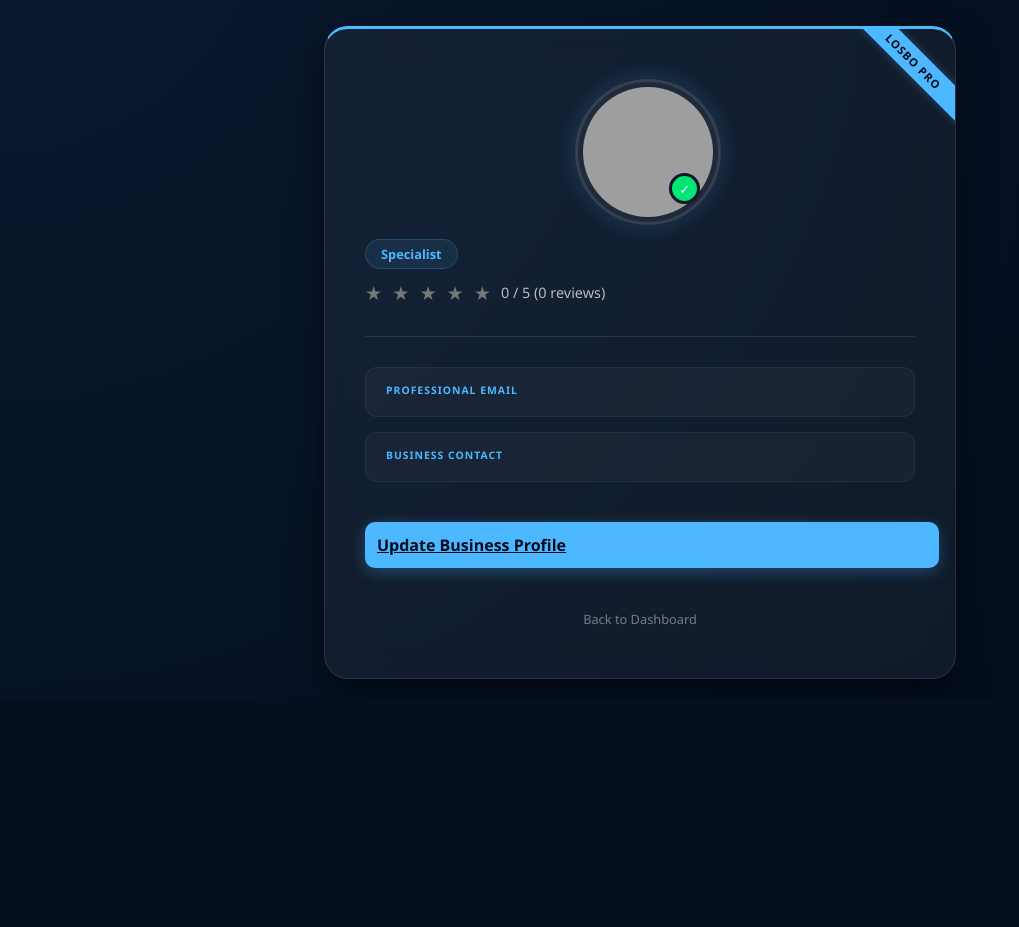
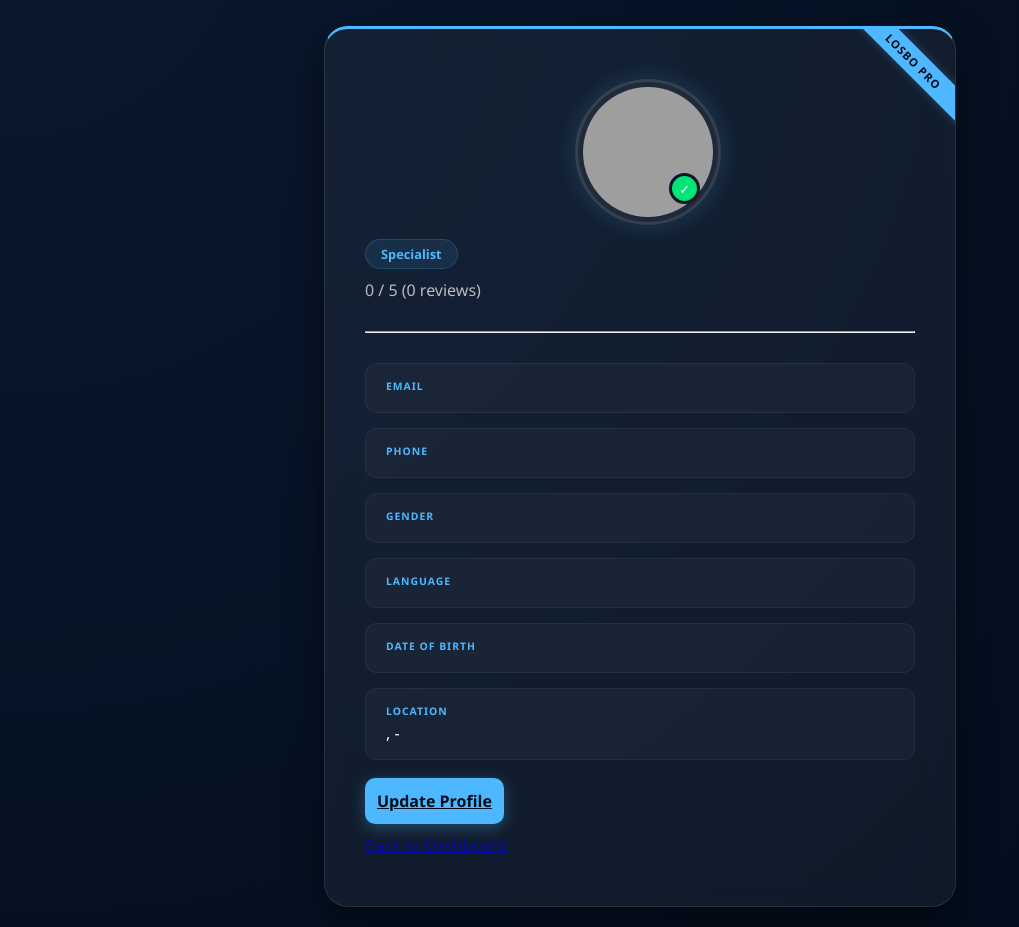
Before and after one commit to gauravikamat77/LOSBO, a PHP site: page /losbo/profile.php in a window 1280 px wide. Shown: the part 114-1041 px from the top of the page, without its empty margins (0-1019 px from the left). Before the commit the page ends 795 px from the top, so only its background shows below. Run offline with PHP 8.4, Linux system fonts and the light colour scheme; the visitor is signed in with stand-in values (Sample User, id 1); data comes from the database, SQL or seed files in the repository; data that the repository does not hold is empty; grey boxes are pictures that could not be loaded.

Commit message:
shaina- changed the profile.php in provider ,( added more columns)

```diff
--- a/provider/profile.php
+++ b/provider/profile.php
@@ -4,7 +4,7 @@
 
 $provider_id = $_SESSION['user_id'];
 
-// Fetch provider details
+// ✅ FETCH UPDATED FIELDS
 $stmt = $conn->prepare("SELECT
     p.id AS provider_id,
     p.service_type,
@@ -12,23 +12,31 @@
     u.name,
     u.email,
     u.phone,
-    u.profile_image
+    u.profile_image,
+    u.gender,
+    u.language,
+    u.dob,
+    u.city,
+    u.state,
+    u.pincode
 FROM providers p
 JOIN users u ON p.user_id = u.id
 WHERE p.user_id = ?");
+
 $stmt->bind_param("i", $provider_id);
 $stmt->execute();
 $result = $stmt->get_result();
 $provider = $result->fetch_assoc();
 
-// Fallback for profile image
+// Fallback
 $profile_img = !empty($provider['profile_image']) ? $provider['profile_image'] : 'default-pro.png';
 
-// Fetch average rating and total reviews
+// Rating
 $rating_stmt = $conn->prepare("SELECT AVG(rating) AS avg_rating, COUNT(*) AS total_reviews FROM ratings WHERE provider_id=?");
 $rating_stmt->bind_param("i", $provider['provider_id']);
 $rating_stmt->execute();
 $rating_res = $rating_stmt->get_result()->fetch_assoc();
+
 $avg_rating = round($rating_res['avg_rating'] ?? 0, 1);
 $total_reviews = $rating_res['total_reviews'] ?? 0;
 ?>
@@ -42,95 +50,120 @@
 
 <div class="pro-badge">LOSBO PRO</div>
 
+<!-- PROFILE HEADER -->
 <div class="profile-header">
 <div class="image-wrapper">
 <img src="../uploads/profiles/<?php echo $profile_img; ?>" class="profile-pic-large">
 <div class="verified-check">✓</div>
 </div>
-            <h2 style="margin-top: 15px; color: white;"><?php echo htmlspecialchars($provider['name']); ?></h2>
-            <div class="service-pill"><?php echo htmlspecialchars($provider['service_type']); ?> Specialist</div>
 
-            <!-- Average Rating -->
-            <div class="average-rating" style="margin-top: 10px; display: flex; align-items: center; gap: 10px;">
+<h2 style="margin-top: 15px;"><?php echo htmlspecialchars($provider['name']); ?></h2>
+
+<div class="service-pill">
+<?php echo htmlspecialchars($provider['service_type']); ?> Specialist
+</div>
+
+<!-- ⭐ RATING -->
+<div style="margin-top: 10px;">
 <?php
-                $full_stars = floor($avg_rating);
-                $half_star = ($avg_rating - $full_stars) >= 0.5 ? true : false;
-                for($i=0; $i<$full_stars; $i++){ echo '<span style="color:#FFD700;font-size:1.2rem;">★</span>'; }
-                if($half_star){ echo '<span style="color:#FFD700;font-size:1.2rem;">☆</span>'; }
-                $empty_stars = 5 - $full_stars - ($half_star ? 1 : 0);
-                for($i=0; $i<$empty_stars; $i++){ echo '<span style="color:#777;font-size:1.2rem;">★</span>'; }
+$full = floor($avg_rating);
+for($i=0;$i<$full;$i++){ echo '<span style="color:#FFD700;">★</span>'; }
 ?>
-                <span style="color: var(--text-muted); font-size: 0.9rem;">
+<span style="color: var(--text-muted);">
 <?php echo $avg_rating; ?> / 5 (<?php echo $total_reviews; ?> reviews)
 </span>
 </div>
 
-            <!-- View Reviews Button -->
 <?php if($total_reviews > 0): ?>
-                <button id="viewReviewsBtn" class="btn" style="margin-top: 10px; width: auto; padding: 5px 15px;">View Reviews</button>
+<button id="viewReviewsBtn" class="btn" style="margin-top: 10px;">View Reviews</button>
 <?php endif; ?>
 
 </div>
 
-        <!-- Reviews Section (Hidden by default) -->
+<!-- REVIEWS -->
 <div id="reviewsSection" style="display:none; margin-top: 20px;">
 <?php
 $reviews_stmt = $conn->prepare("SELECT rating, review, created_at FROM ratings WHERE provider_id=? ORDER BY created_at DESC");
 $reviews_stmt->bind_param("i", $provider['provider_id']);
 $reviews_stmt->execute();
 $reviews_res = $reviews_stmt->get_result();
+
 while($rev = $reviews_res->fetch_assoc()):
 ?>
 <div class="glass-card" style="padding:15px; margin-bottom:10px;">
-                    <p>
-                        <?php
-                        // Display stars
-                        $r_full = floor($rev['rating']);
-                        $r_half = ($rev['rating'] - $r_full) >= 0.5 ? true : false;
-                        for($i=0;$i<$r_full;$i++){ echo '<span style="color:#FFD700;">★</span>'; }
-                        if($r_half){ echo '<span style="color:#FFD700;">☆</span>'; }
-                        for($i=0;$i<5-$r_full-($r_half?1:0);$i++){ echo '<span style="color:#777;">★</span>'; }
-                        ?>
-                        <span style="color: var(--text-muted); font-size:0.85rem; margin-left:5px;"><?php echo $rev['rating']; ?> / 5</span>
+<p><?php echo str_repeat("⭐", $rev['rating']); ?></p>
+<p><?php echo htmlspecialchars($rev['review']); ?></p>
+<p style="font-size:0.75rem;">
+<?php echo date("F j, Y", strtotime($rev['created_at'])); ?>
 </p>
-                    <p style="margin-top:5px;"><?php echo htmlspecialchars($rev['review']); ?></p>
-                    <p style="color: var(--text-muted); font-size:0.75rem; margin-top:5px;">Posted on: <?php echo date("F j, Y", strtotime($rev['created_at'])); ?></p>
 </div>
 <?php endwhile; ?>
 </div>
 
-        <hr style="border:0;border-top:1px solid rgba(255,255,255,0.1);margin:30px 0;">
+<hr style="margin:30px 0;">
 
+<!-- ✅ UPDATED DETAILS -->
 <div class="profile-details-grid">
+
 <div class="detail-item">
-                <label>Professional Email</label>
+<label>Email</label>
 <span><?php echo htmlspecialchars($provider['email']); ?></span>
 </div>
 
 <div class="detail-item">
-                <label>Business Contact</label>
+<label>Phone</label>
 <span><?php echo htmlspecialchars($provider['phone']); ?></span>
 </div>
+
+<div class="detail-item">
+<label>Gender</label>
+<span><?php echo htmlspecialchars($provider['gender']); ?></span>
 </div>
 
-        <div style="margin-top: 40px; display: flex; flex-direction: column; gap: 10px;">
-            <a href="edit_profile.php" class="btn" style="width: 100%;">Update Business Profile</a>
-            <br>
-            <a href="dashboard.php" style="color: var(--text-muted); text-decoration: none; font-size: 0.8rem; opacity: 0.6; text-align: center;">Back to Dashboard</a>
+<div class="detail-item">
+<label>Language</label>
+<span><?php echo htmlspecialchars($provider['language']); ?></span>
 </div>
+
+<div class="detail-item">
+<label>Date of Birth</label>
+<span><?php echo htmlspecialchars($provider['dob']); ?></span>
+</div>
+
+<div class="detail-item">
+<label>Location</label>
+<span>
+<?php
+echo htmlspecialchars($provider['city']) . ", " .
+     htmlspecialchars($provider['state']) . " - " .
+     htmlspecialchars($provider['pincode']);
+?>
+</span>
+</div>
+
+</div>
+
+<!-- BUTTONS -->
+<div style="margin-top: 30px;">
+<a href="edit_profile.php" class="btn">Update Profile</a>
+<br><br>
+<a href="dashboard.php" style="opacity:0.6;">Back to Dashboard</a>
+</div>
+
 </div>
 </div>
 
 <script>
-// Toggle Reviews Section
+// Toggle Reviews
 document.getElementById('viewReviewsBtn')?.addEventListener('click', function(){
-    const section = document.getElementById('reviewsSection');
-    if(section.style.display === 'none'){
-        section.style.display = 'block';
-        this.textContent = 'Hide Reviews';
-    } else {
-        section.style.display = 'none';
-        this.textContent = 'View Reviews';
+let sec = document.getElementById('reviewsSection');
+
+if(sec.style.display === 'none'){
+sec.style.display = 'block';
+this.textContent = "Hide Reviews";
+}else{
+sec.style.display = 'none';
+this.textContent = "View Reviews";
 }
 });
 </script>
```
Lines whose indentation alone changed are shown as unchanged.
